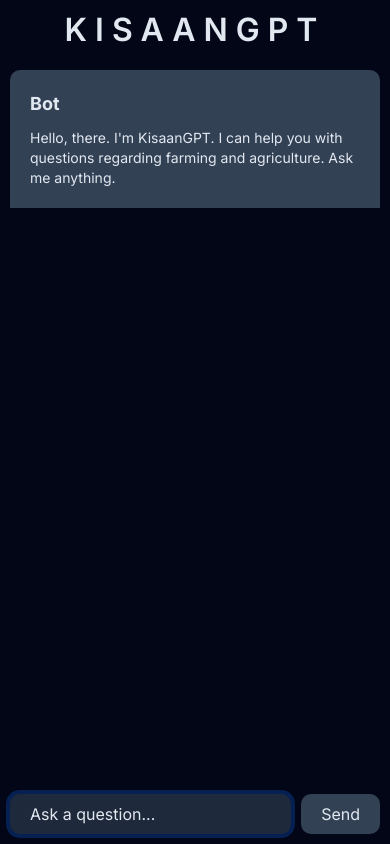
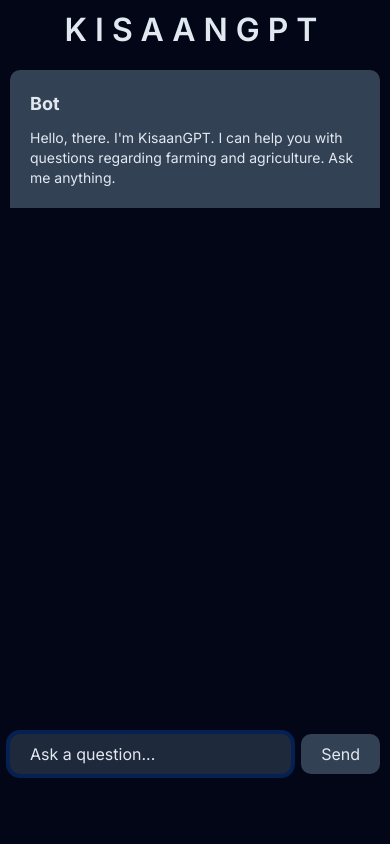
Before and after one commit to Archit1235/KisaanGPT, a Next.js app: page / in a window 390 px wide. Built offline with nearby package versions, Linux system fonts and the light colour scheme; no server answers.

Commit message:
fixing mobile view

```diff
--- a/src/app/styles/chatbox.css
+++ b/src/app/styles/chatbox.css
@@ -5,7 +5,7 @@
   align-items: center;
   flex-direction: column;
   justify-content: space-between;
-  height: calc(100vh - 60px);
+  height: calc(100vh - 120px);
 }
 
 .messages-container {
```
